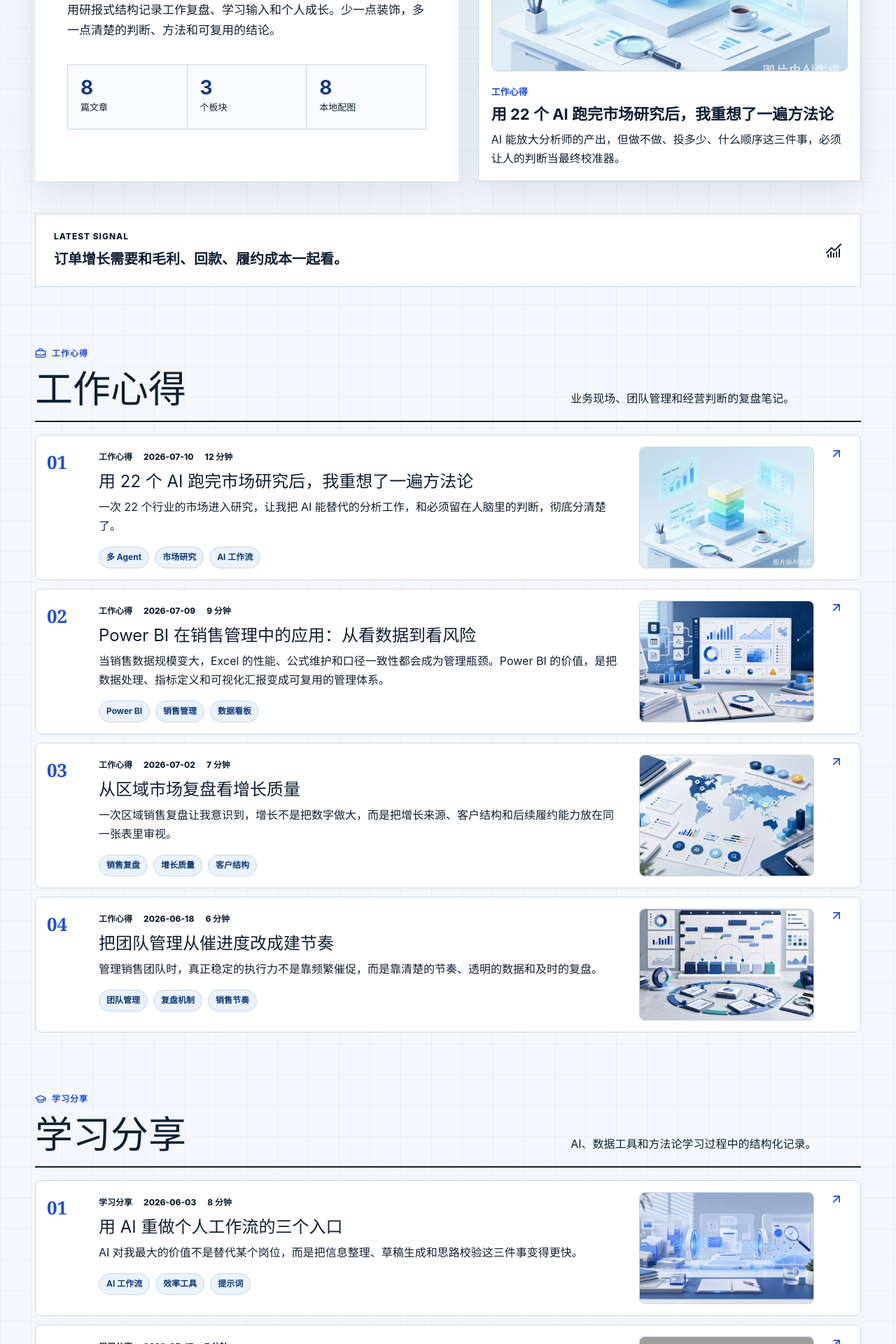
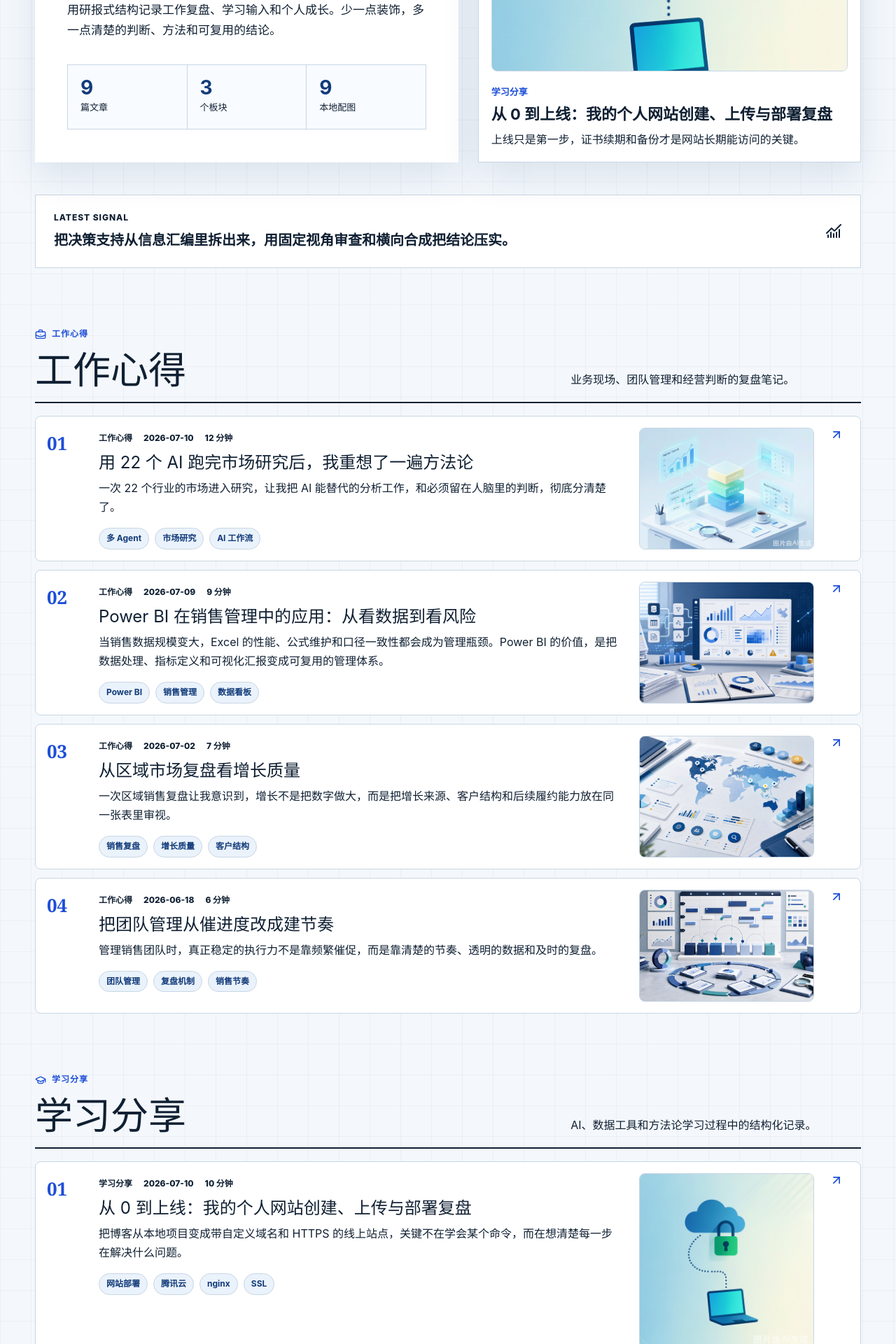
Before and after one commit to DanielZhangzyj/suguangji-blog, a React (Vite) app: page /#/ in a window 1280 px wide. Shown: the part 400-2320 px from the top of the page at 70% size. Built offline with nearby package versions, Linux system fonts and the light colour scheme; grey boxes are pictures that could not be loaded.

Commit message:
feat: 新增学习分享文章《从 0 到上线：个人网站创建、上传与部署复盘》

```diff
--- a/src/data/articles.ts
+++ b/src/data/articles.ts
@@ -19,6 +19,73 @@ export const categoryMeta = {
 } satisfies Record<Article['category'], { label: string; description: string; accent: string }>;
 
 export const articles: Article[] = [
+  {
+    id: 'personal-website-deploy-summary',
+    imageSrc: '/article-images/website-deploy-summary.png',
+    title: '从 0 到上线：我的个人网站创建、上传与部署复盘',
+    excerpt: '把博客从本地项目变成带自定义域名和 HTTPS 的线上站点，关键不在学会某个命令，而在想清楚每一步在解决什么问题。',
+    content: `## 起点：我想要的不是"一个网页"，而是"我的地盘"
+最早博客挂在 Cloudflare Pages 上，省心但总感觉不是自己的。这次下定决心搬到腾讯云，目标是：自定义域名 + HTTPS + 以后想怎么改就怎么改。
+
+动手前我先想清楚一件事：腾讯云上"放一个网站"至少有三条路。轻量应用服务器自装 nginx、CloudBase 静态托管、EdgeOne Pages。我要自定义域名和自己的证书，最稳的是轻量服务器，于是路线定了。
+
+## 第一步：在本地把网站做出来
+网站本身用 Vite + React 搭，构建后产出一个 dist 目录，里面就是可以直接丢上服务器的静态文件。
+
+有一个坑值得记一辈子：项目路径里如果带 & 符号或者中文，npm run build 会莫名其妙失败，因为 & 被当成命令分隔符。解法是绕过 npm 脚本，直接用 node 调本地的 tsc 和 vite 二进制。
+
+另一个选择影响后面部署：路由用 HashRouter 还是 BrowserRouter。我选了 HashRouter，链接带 #，服务器永远只收到 index.html，不需要额外配置，最省心。
+
+## 第二步：用 Git 把项目交到 GitHub
+哪怕最后自己部署，我也把代码推到了 GitHub。它是代码的云端备份，也是协作和回滚的基础。
+
+这里有个现实提醒：GitHub 的连接器大多只能做只读或特定操作，本地 git 推送还是要靠自己的终端和 token。我最终用的是 Personal Access Token（PAT）方式，把凭据写进 git 的 store，后续 push 一路畅通。
+
+日常改动就是三板斧：git add .、git commit -m 一句话、git push。
+
+## 第三步：在腾讯云准备好三样东西
+登录控制台，准备三样：一台轻量应用服务器（Ubuntu 镜像，默认用户 ubuntu，非 root 更安全）、一个域名、一张 SSL 证书。
+
+证书我申请了腾讯云免费的 TrustAsia DV，单域名 90 天有效，下载 Nginx 格式的压缩包，里面是完整证书链和私钥。这里要划重点：免费证书 90 天就到期，而且不会自动续期，必须手动重申请，最好提前 30 天设提醒。
+
+## 第四步：把项目部署到服务器
+核心思路很简单：服务器上装 nginx，把本地 dist 传上去，配好 HTTPS。
+
+登录用 SSH 公钥，不传密码，更安全。nginx 配置分两段，80 端口强制跳 443，443 端口挂证书和网站根目录。
+
+真正的坑在权限。ubuntu 用户没有直接写 /var/www 和 /etc/nginx/ssl 的权限。正确做法是先 scp 到服务器的 /tmp（ubuntu 可写），再用 sudo 移动到正式位置。
+
+还有一个特别容易搞混的：轻量应用服务器的"防火墙"和云服务器的"安全组"不是一回事。443 打不开时，要去轻量实例详情里的防火墙加规则，而不是去 CVM 安全组里找。
+
+## 第五步：让网站真正上线
+在域名的 DNS 服务商那里加一条 A 记录，把根域名指向服务器公网 IP。之后用浏览器直接访问 https 域名，是最可靠的验证。
+
+命令行验证如果报"无法解析主机"，但浏览器能开，通常不是你的配置问题，而是命令行环境的 DNS 解析器连不上外网。这种情况可以用强制解析绕过。
+
+## 上线之后：维护才是长期工作
+改内容后的标准动作是：重新构建、重新上传、平滑重载 nginx。只要只动了文章数据，同样三步走。
+
+最该盯紧的是证书。90 天一到，浏览器会直接报证书过期、网站打不开。所以提前重申请、覆盖到服务器、重载 nginx，是一条必须记在日历里的固定流程。
+
+另外，服务器上的网站目录就是全部文件，定期拉回本地备份；代码已在 GitHub，要回滚旧版本只需切到旧 commit 再部署。重大改动前给实例拍一张快照，也花不了多少时间。
+
+## 复盘：比命令更重要的是顺序
+这次走下来，最值得记住的不是某个命令怎么敲，而是每一步在解决什么问题：本地把东西做出来、GitHub 负责保管和回滚、服务器负责运行、域名和证书负责让别人能安全访问。
+
+工具链会换，但"先想清楚要什么，再决定用哪条路"这件事不会变。如果你也想拥有自己的网站，别急着学 nginx 配置，先想清楚：你要的到底是快速上线，还是完完全全属于自己的那块地盘。
+
+## 延伸阅读
+我把这次从本地到上线的完整命令和坑都整理成了一份教程，涵盖本地项目、GitHub、腾讯云服务、部署、上线和维护六个部分。如果你正在走同样的路，那份文档能省掉我踩过的很多坑。`,
+    category: 'learning',
+    categoryLabel: '学习分享',
+    date: '2026-07-10',
+    readTime: '10 分钟',
+    metric: '1 台服务器 + 1 个域名',
+    signal: '选轻量应用服务器，是为了拿到自己的域名和 HTTPS。',
+    takeaway: '上线只是第一步，证书续期和备份才是网站长期能访问的关键。',
+    tags: ['网站部署', '腾讯云', 'nginx', 'SSL'],
+    featured: true,
+  },
   {
     id: 'ai-market-research-methodology',
     imageSrc: '/article-images/analyst-ai-research.png',
```
Also changed, not shown: public/article-images/website-deploy-summary.png (added).
